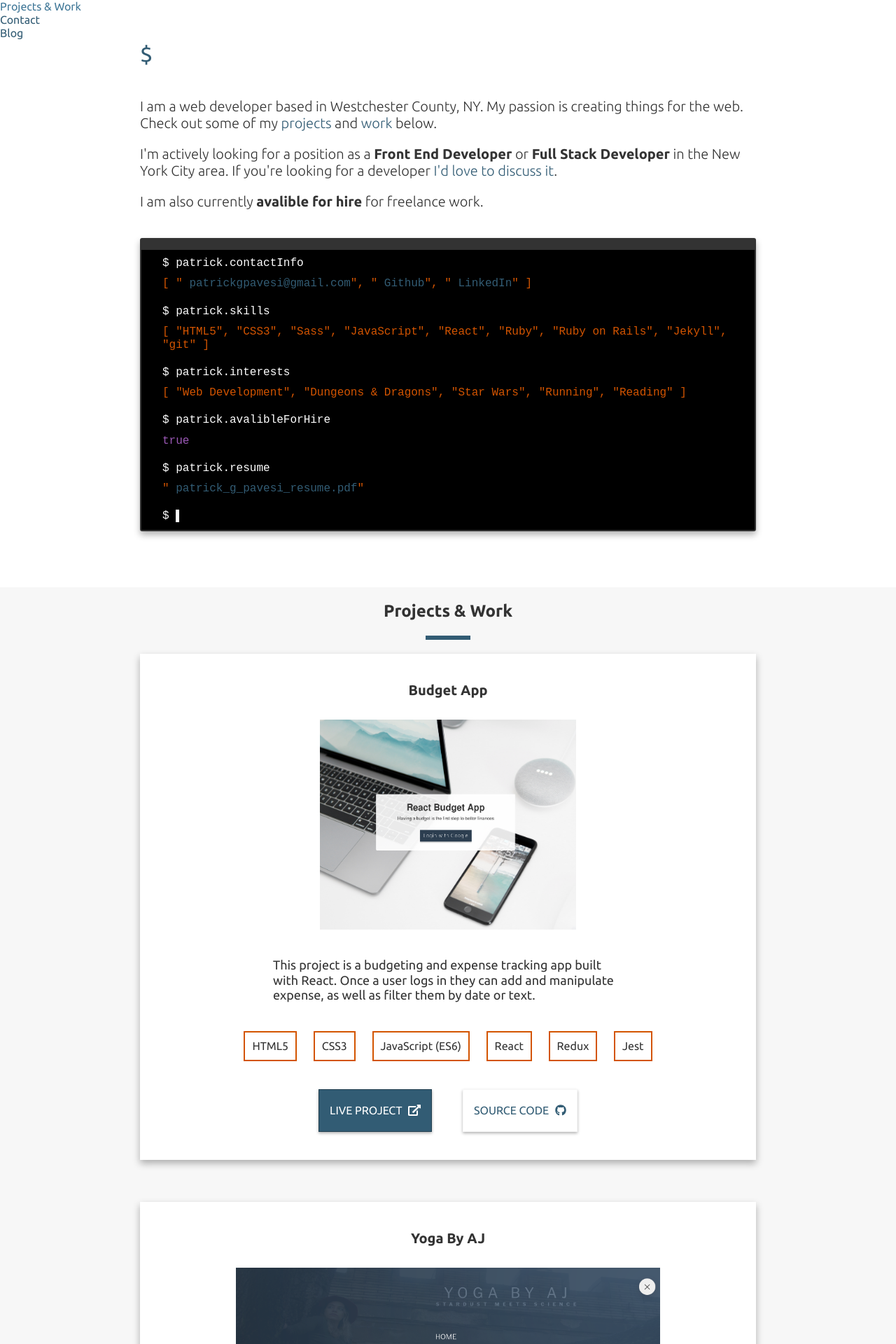
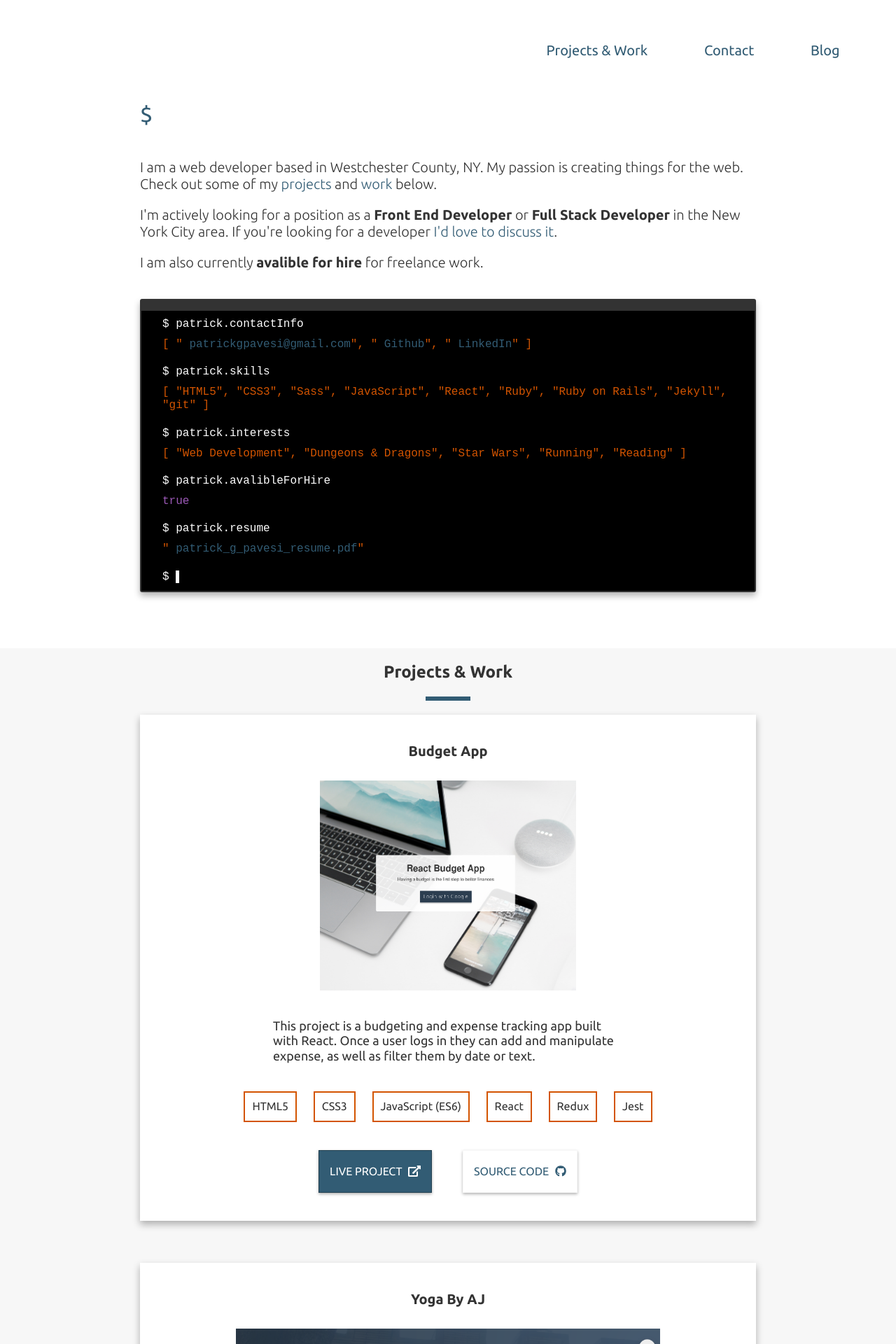
Before and after one commit to patrick-g-p/patrick-g-pavesi-website, a Jekyll site: the page built from index.md, in a window 1280 px wide. Shown: the top 1920 px of the page at 70% size. Built offline with Jekyll 4.4.1, drawn with Linux system fonts in a browser that asks for light colours; nearby versions of some CDN libraries.

Commit message:
Styled navbar

```diff
--- /dev/null
+++ b/_sass/layout/_navigation.scss
@@ -0,0 +1,46 @@
+.site-navigation {
+  padding: $gutter-vertical-sm 4rem;
+  display: flex;
+  align-items: center;
+  justify-content: flex-end;
+  font-size: 2rem;
+
+  @media screen and (max-width: 500px) {
+    font-size: 1.8rem;
+    padding-left: 2rem;
+    padding-right: 2rem;
+    justify-content: center;
+  }
+
+  &__list {
+    padding: 0;
+    list-style: none;
+    display: flex;
+    justify-content: space-around;
+    width: 500px;
+
+    @media screen and (max-width: 500px) {
+      justify-content: space-between;
+    }
+  }
+
+  &__link {
+    position: relative;
+
+    &::after {
+      content: "";
+      display: block;
+      position: absolute;
+      bottom: -1rem;
+      left: 0;
+      background-color: $color-blue;
+      height: 5px;
+      width: 0;
+      transition: width 0.3s ease-in-out;
+    }
+
+    &:hover::after {
+      width: 100%;
+    }
+  }
+}
--- a/assets/css/main.scss
+++ b/assets/css/main.scss
@@ -11,5 +11,6 @@
 @import "components/grid";
 @import "components/showcase-card";
 @import "components/terminal";
+@import "layout/navigation";
 @import "layout/footer";
 @import "pages/home";
```
